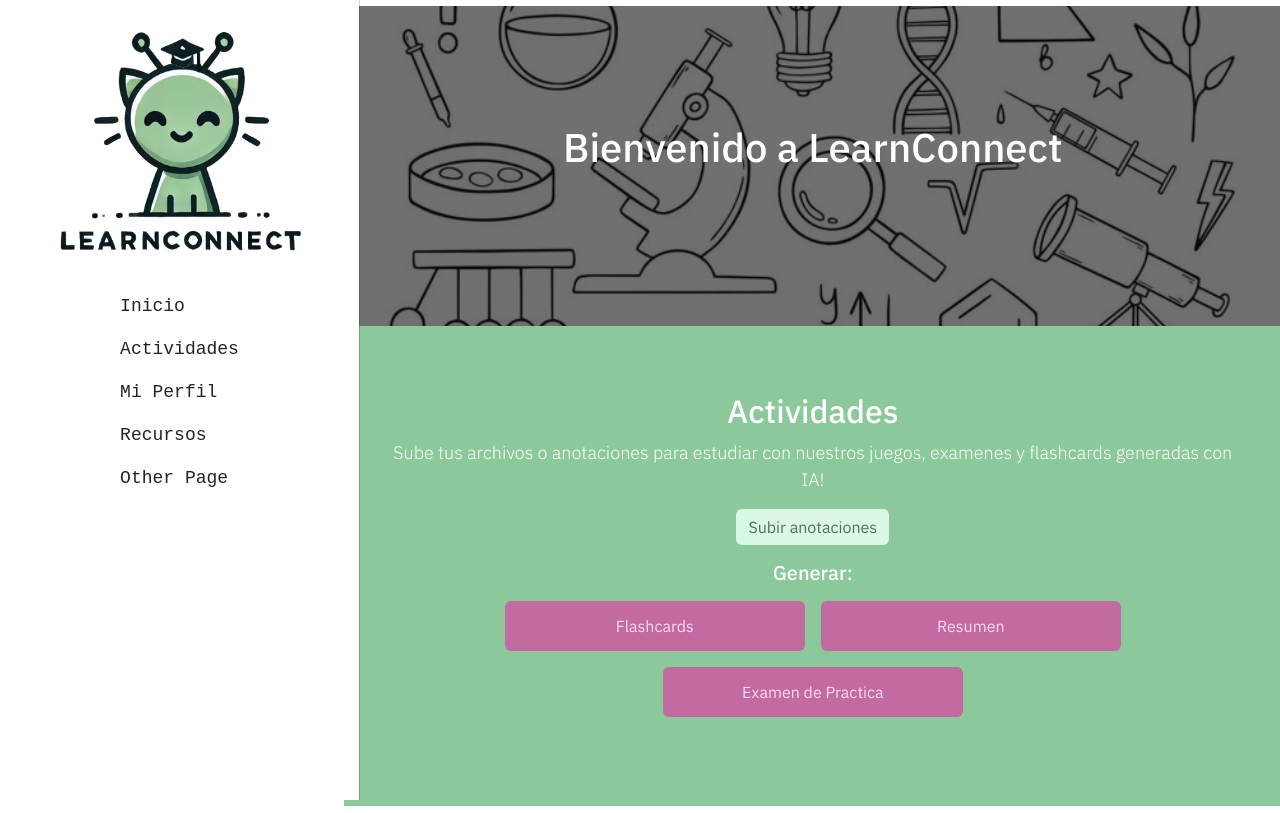
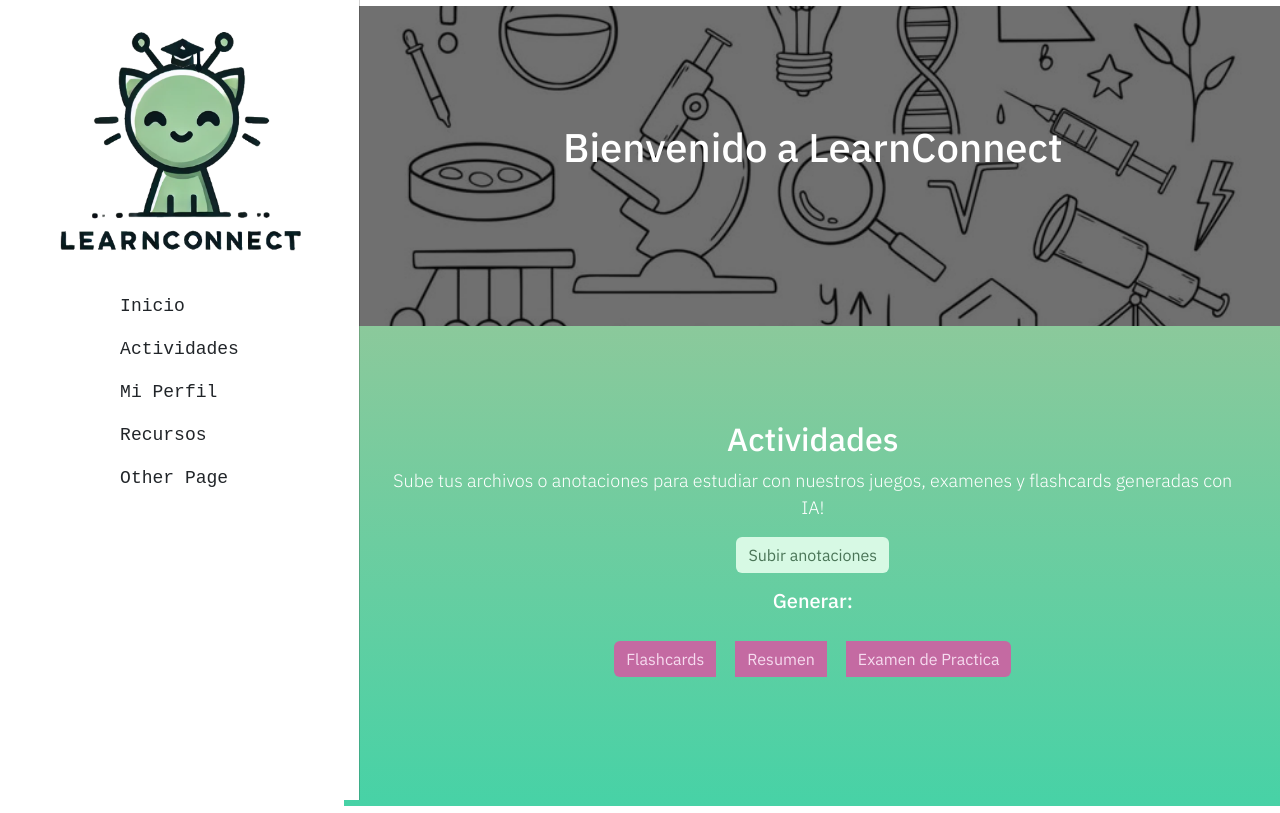
Before and after one commit to andreaortez/LearnConnectPrototipo, a Next.js app: page /HomePage in a window 1280 px wide. Both pictures are taken after a click on the button "Subir anotaciones". Built offline with nearby package versions, Linux system fonts and the light colour scheme.

Commit message:
Avance de Seccion de actividades

```diff
--- a/src/pages/HomePage.tsx
+++ b/src/pages/HomePage.tsx
@@ -1,6 +1,4 @@
-import Link from "next/link";
 import { useEffect,useState} from "react";
-import axios from 'axios';
 import { useRouter } from 'next/router';
 import SideBar from "./modals/SideBar";
 
@@ -15,18 +13,18 @@ interface OptionsState {
 export default function HomePage (){
     const router = useRouter();
     const [showOptions, setShowOptions] = useState(false);
-    useEffect(() => {
+     const [selectedOptions, setSelectedOptions] = useState<OptionsState>({
+        flashcards: false,
+        resumen: false,
+        examenPractica: false,
+      });
+
+      useEffect(() => {
         const initBootstrap = async () => {
           await import('bootstrap');
         };
         initBootstrap();
       }, []);
-
-      const [selectedOptions, setSelectedOptions] = useState<OptionsState>({
-        flashcards: false,
-        resumen: false,
-        examenPractica: false,
-      });
 
       const toggleOption = (option: OptionKeys) => {
         setSelectedOptions((prev) => ({
@@ -82,24 +80,40 @@ export default function HomePage (){
                         {showOptions && (
                             <div id="btngroup1" className="fade-in m-3 ">
                                 <h5>Generar:</h5>
-                                <button
-                                    className={`btn btn-tipo m-2 ${selectedOptions.flashcards ? "btn-selected" : ""}`}
-                                    onClick={() => toggleOption("flashcards")}
-                                >
+                                <div className="btn-group" role="group" aria-label="Checkbox toggle button group">
+                                <input
+                                    type="checkbox"
+                                    className="btn-check"
+                                    id="btn-flashcards"
+                                    checked={selectedOptions.flashcards}
+                                    onChange={() => toggleOption("flashcards")}
+                                />
+                                <label className="btn btn-outline-primary" htmlFor="btn-flashcards">
                                     Flashcards
-                                </button>
-                                <button
-                                    className={`btn btn-tipo m-2 ${selectedOptions.resumen ? "btn-selected" : ""}`}
-                                    onClick={() => toggleOption("resumen")}
-                                >
+                                </label>
+
+                                <input
+                                    type="checkbox"
+                                    className="btn-check"
+                                    id="btn-resumen"
+                                    checked={selectedOptions.resumen}
+                                    onChange={() => toggleOption("resumen")}
+                                />
+                                <label className="btn btn-outline-primary" htmlFor="btn-resumen">
                                     Resumen
-                                </button>
-                                <button
-                                    className={`btn btn-tipo m-2 ${selectedOptions.examenPractica ? "btn-selected" : ""}`}
-                                    onClick={() => toggleOption("examenPractica")}
-                                >
+                                </label>
+
+                                <input
+                                    type="checkbox"
+                                    className="btn-check"
+                                    id="btn-examenPractica"
+                                    checked={selectedOptions.examenPractica}
+                                    onChange={() => toggleOption("examenPractica")}
+                                />
+                                <label className="btn btn-outline-primary" htmlFor="btn-examenPractica">
                                     Examen de Practica
-                                </button>
+                                </label>
+                                </div>
                             </div>
                           )}
 
--- a/src/styles/styles.css
+++ b/src/styles/styles.css
@@ -398,7 +398,8 @@
   }
   #actividades {
     /* background-color:rgba(158,204,158,255); */
-    background-color:#8bc99b ;
+    /* background-color:#8bc99b ; */
+    background: linear-gradient(to bottom,#8bc99b,#47d2a6 );
     height: 60vh;
     text-align: center;
     justify-items: center;
@@ -457,6 +458,19 @@
     background-color: #a54480 !important;
     color: white !important;
 }
+.btn-outline-primary {
+    background-color: #c46aa2 !important;
+    color: #f6dbef !important;
+    border: none !important;
+    margin: 20px;
+    padding: 10px 20px;
+  }
+
+  .btn-outline-primary:hover {
+    background-color: #a54480 !important;
+    color: white !important;
+  }
+
 .pt-sans-regular {
     font-family: "PT Sans", serif;
     font-weight: 400;
```
